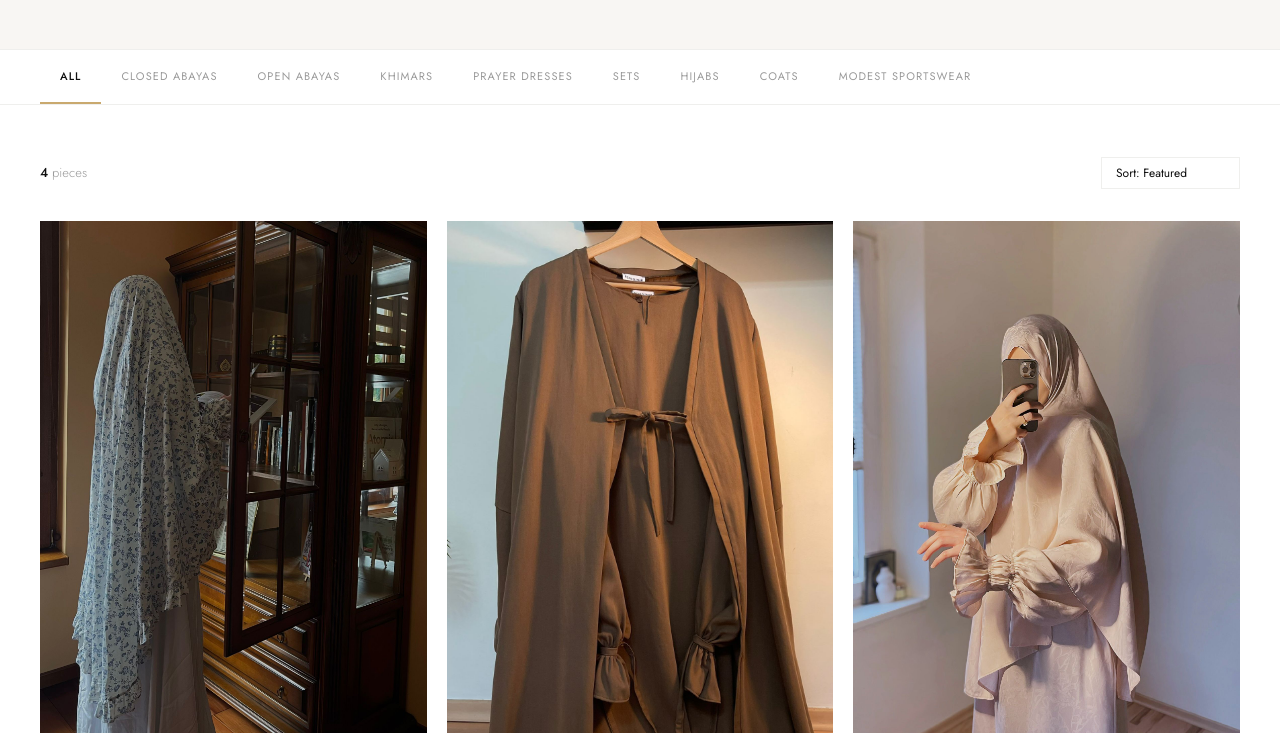
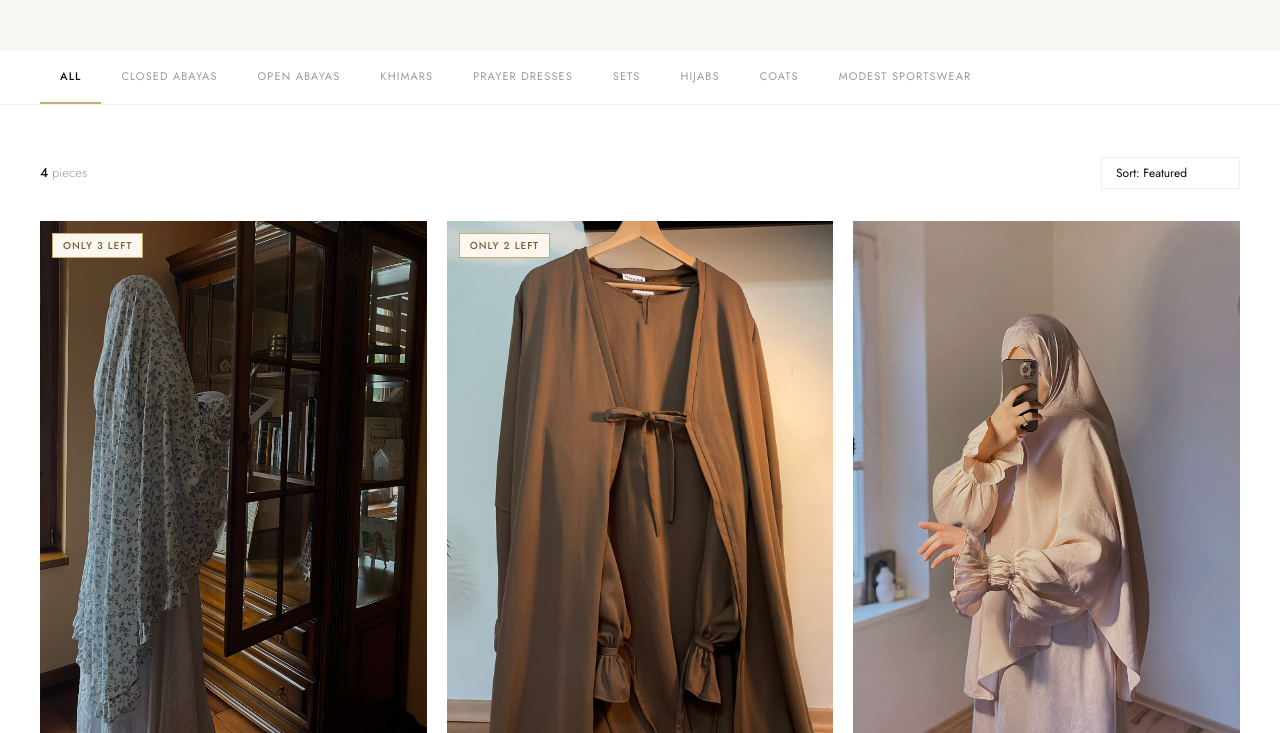
Before and after one commit to BGMUSLIMAH/SEO-OPT-bgmuslimah, a plain HTML site: page BGMUSLIMAH website/shop.html in a window 1280 px wide. Shown: the part 310-1043 px from the top of the page. Drawn offline with nearby package versions, Linux system fonts and the light colour scheme.

Commit message:
Implement stock labels and update product details
Added stock management features to product cards, including stock labels and updated product descriptions.

```diff
--- a/BGMUSLIMAH website/shop.html
+++ b/BGMUSLIMAH website/shop.html
@@ -131,6 +131,11 @@ ul { list-style: none; }
 .sort-select { border: 1px solid var(--light-grey); background: var(--white); padding: 8px 28px 8px 14px; font-family: var(--font-body); font-size: 12px; color: var(--dark); cursor: pointer; outline: none; appearance: none; }
 .products-grid { display: grid; grid-template-columns: repeat(3, 1fr); gap: 28px 20px; }
 .product-card { cursor: pointer; }
+
+.stock-label { position: absolute; top: 12px; left: 12px; font-size: 10px; letter-spacing: 0.1em; text-transform: uppercase; font-weight: 500; padding: 4px 10px; }
+.stock-label.low { background: #FBF6EE; color: #7A6040; border: 1px solid var(--gold); }
+.stock-label.out { background: var(--dark); color: var(--white); }
+
 .product-img-wrap { position: relative; overflow: hidden; aspect-ratio: 3/4; background: var(--light-grey); margin-bottom: 16px; }
 .product-img { width: 100%; height: 100%; object-fit: cover; transition: transform 0.6s ease; }
 .product-card:hover .product-img { transform: scale(1.04); }
@@ -318,6 +323,7 @@ ul { list-style: none; }
 // Categories: Closed Abayas, Open Abayas, Khimars, Prayer Dresses, Sets, Hijabs, Coats, Modest Activewear
 // ═══════════════════════════════════════════════════════
 var PRODUCTS = [
+
   {
     id: 1,
     name: "Nour Abaya - Black",
@@ -325,11 +331,15 @@ var PRODUCTS = [
     price: 89,
     image: "images/product-1.jpg",
     images: ["images/product-1.jpg"],
-    description: "A beautifully structured closed abaya in deep black. Clean lines, modest silhouette, and a fabric that drapes elegantly. Handmade in Bulgaria.",
+    preorder: false,
+    featured: true,
+    stock: 3,
+    description: "A timeless closed abaya in premium black fabric. Clean lines, modest and elegant. Handmade in Bulgaria.",
     fabric: "Premium crepe fabric. Breathable and lightweight. Hand-stitched finishing.",
     care: "Hand wash cold. Do not tumble dry. Iron on low heat.",
     sizes: ["M", "L"]
   },
+
   {
     id: 2,
     name: "Layla Abaya - Grey",
@@ -337,11 +347,15 @@ var PRODUCTS = [
     price: 95,
     image: "images/product-2.jpg",
     images: ["images/product-2.jpg"],
-    description: "Flowing open abaya in soft grey. The perfect layering piece for any occasion. Handmade with care in Bulgaria.",
+    preorder: false,
+    featured: true,
+    stock: 2,
+    description: "Flowing open abaya in soft grey. Perfect layering piece for any occasion. Handmade with care in Bulgaria.",
     fabric: "Soft crepe. Flows beautifully. Fully modest cut.",
     care: "Hand wash cold. Do not tumble dry. Iron on low heat.",
     sizes: ["M", "L"]
   },
+
   {
     id: 3,
     name: "Sakina Prayer Set - White",
@@ -349,11 +363,15 @@ var PRODUCTS = [
     price: 65,
     image: "images/product-3.jpg",
     images: ["images/product-3.jpg"],
+    preorder: false,
+    featured: true,
+    stock: 5,
     description: "A complete prayer set in pure white. Comfortable, full coverage, and easy to wear. Handmade in Bulgaria.",
     fabric: "Cotton blend. Soft and breathable for long wear.",
     care: "Machine wash cold. Do not bleach. Iron on low.",
     sizes: ["M", "L"]
   },
+
   {
     id: 4,
     name: "Hana Khimar - Black",
@@ -361,11 +379,16 @@ var PRODUCTS = [
     price: 55,
     image: "images/product-4.jpg",
     images: ["images/product-4.jpg"],
+    preorder: false,
+    featured: true,
+    stock: 4,
     description: "A classic long khimar in black. Full chest coverage, elegant drape, and a clean modest silhouette.",
     fabric: "Chiffon over jersey lining. Lightweight and non-transparent.",
     care: "Hand wash cold. Hang to dry. Iron on low.",
     sizes: ["M", "L"]
   }
+
+  // ADD NEW PRODUCTS HERE — copy one block above, paste, change details
 ];
 
 // ================================================================
@@ -377,20 +400,33 @@ var cart = [];
 var currentPreorderItem = null;
 
 function buildProductCard(product) {
-  var badge = product.preorder ? '<span class="preorder-badge">Enquiry</span>' : '';
-  var btnClass = product.preorder ? 'quick-add preorder-btn' : 'quick-add';
-  var btnText = product.preorder ? 'Pre-Order Now' : 'View Product';
-  var note = product.preorder ? '<span class="preorder-note"> No payment now</span>' : '';
-  return '<div class="product-card" onclick="window.location=\'product.html?id=' + product.id + '\'" style="cursor:pointer">' +
-    '<div class="product-img-wrap">' +
-    '<img src="' + product.image + '" alt="' + product.name + '" class="product-img">' +
-    badge +
-    '<button class="' + btnClass + '" onclick="event.stopPropagation();window.location=\'product.html?id=' + product.id + '\'">' + btnText + '</button>' +
+  var stock = (product.stock !== undefined) ? product.stock : 99;
+  var outOfStock = stock === 0;
+  var lowStock = stock > 0 && stock <= 3;
+
+  var stockLabel = '';
+  if (outOfStock) {
+    stockLabel = '<span class=\"stock-label out\">Sold Out</span>';
+  } else if (lowStock) {
+    stockLabel = '<span class=\"stock-label low\">Only ' + stock + ' left</span>';
+  }
+
+  var btnText = outOfStock ? 'Sold Out' : 'View Product';
+  var cardStyle = outOfStock ? 'cursor:default;' : 'cursor:pointer;';
+  var cardClick = outOfStock ? '' : 'window.location=\'product.html?id=' + product.id + '\'';
+  var btnClick = outOfStock ? 'event.stopPropagation();' : 'event.stopPropagation();window.location=\'product.html?id=' + product.id + '\'';
+  var btnStyle = outOfStock ? 'background:var(--mid-grey);cursor:not-allowed;' : '';
+
+  return '<div class=\"product-card\" onclick=\"' + cardClick + '\" style=\"' + cardStyle + '\">' +
+    '<div class=\"product-img-wrap\">' +
+    '<img src=\"' + product.image + '\" alt=\"' + product.name + '\" class=\"product-img\">' +
+    stockLabel +
+    '<button class=\"quick-add\" style=\"' + btnStyle + '\" onclick=\"' + btnClick + '\">' + btnText + '</button>' +
     '</div>' +
-    '<div class="product-info">' +
-    '<p class="product-category">' + product.category + '</p>' +
-    '<h3 class="product-name">' + product.name + '</h3>' +
-    '<p class="product-price">' + product.price + '&euro;' + note + '</p>' +
+    '<div class=\"product-info\">' +
+    '<p class=\"product-category\">' + product.category + '</p>' +
+    '<h3 class=\"product-name\">' + product.name + '</h3>' +
+    '<p class=\"product-price\">' + product.price + '&euro;' + (outOfStock ? ' <span style=\"color:var(--mid-grey);font-size:11px;\">Sold Out</span>' : '') + '</p>' +
     '</div></div>';
 }
 
```
